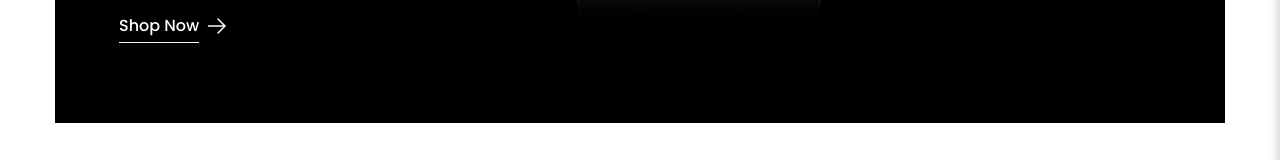
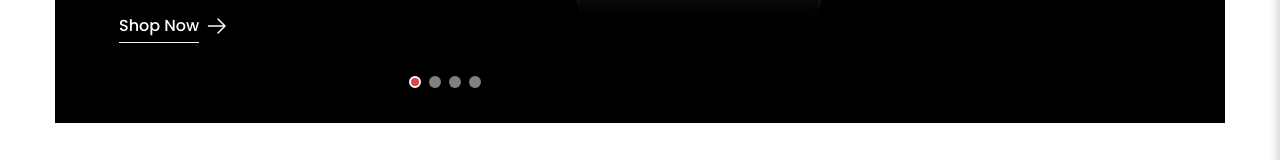
Before and after one commit to alihassamdev/react-assesment-taskifyapp, a React (Vite) app: page / in a window 1280 px wide. Shown: the part 441-601 px from the top of the page. Built offline with nearby package versions, Linux system fonts and the light colour scheme.

Commit message:
Resolve the HeroSection Slider Pagination Bullets

```diff
--- a/src/components/Client/HeroSection/HeroSection.css
+++ b/src/components/Client/HeroSection/HeroSection.css
@@ -82,25 +82,27 @@
 }
 
 .swiper-pagination {
-  position: absolute;
-  bottom: 30px; /* Adjust bottom position to make sure the bullets are not hidden */
-  left: 50%;
-  transform: translateX(-50%); /* Center the bullets horizontally */
-  display: flex;
-  gap: 6px;
+  text-align: left;
+}
+
+.swiper-pagination-bullets,
+.swiper-pagination-bullets.swiper-pagination-horizontal {
+  left: 286px;
 }
 
 .swiper-pagination-bullet {
-  background: #777;
-  opacity: 1;
-  width: 10px;
-  height: 10px;
+  background: #ffffff;
+  opacity: 50%;
+  width: 12px;
+  height: 12px;
   border-radius: 50%;
   transition: background 0.3s ease;
 }
 
 .swiper-pagination-bullet-active {
-  background: #f87171; /* red for active bullet */
+  background: #db4444;
+  border: 2px solid #fff;
+  opacity: 100%;
 }
 
 /* Responsive Styles */
@@ -143,6 +145,11 @@
 
   .swiper-pagination {
     bottom: 20px;
+    text-align: center;
+  }
+  .swiper-pagination-bullets,
+  .swiper-pagination-bullets.swiper-pagination-horizontal {
+    left: 0;
   }
 }
 
```
